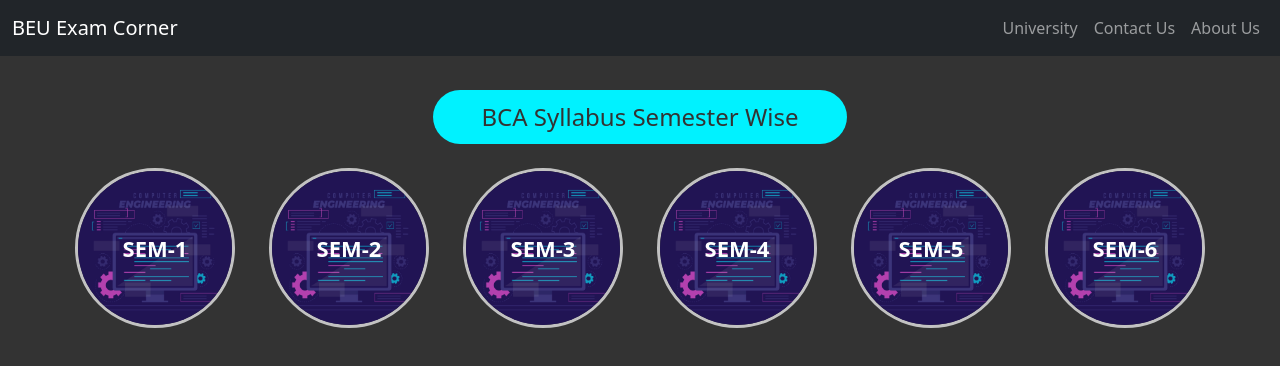
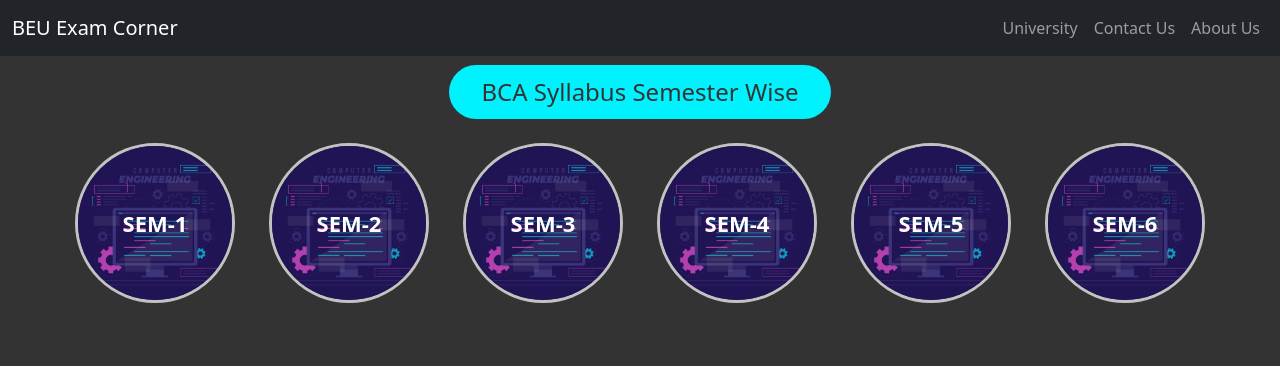
Before and after one commit to ATechAjay/BEU-New-Syllabus, a React (Vite) app: page /bca in a window 1280 px wide. Shown: the top 366 px of the page. Built offline with nearby package versions, Linux system fonts and the light colour scheme.

Commit message:
Fix some bugs related to spaces.

```diff
--- a/src/components/Card/Heading/Heading.module.css
+++ b/src/components/Card/Heading/Heading.module.css
@@ -2,7 +2,7 @@
   background: #00f2ff;
   color: #333;
   width: max-content;
-  padding: 0.8rem 3rem;
+  padding: 0.8rem 2rem;
   font-size: 18px;
   border-radius: 100px;
   cursor: default;
--- /dev/null
+++ b/src/components/pages/About.jsx/About.jsx
@@ -0,0 +1,5 @@
+const About = () => {
+  return <h1>About us page goes here...</h1>;
+};
+
+export default About;
--- a/src/components/pages/Contact/Contact.module.css
+++ b/src/components/pages/Contact/Contact.module.css
@@ -1,5 +1,5 @@
 .container {
-  margin-top: 70px;
+  /* margin-top: 70px; */
 }
 
 .form {
--- a/src/components/pages/Home/Home.module.css
+++ b/src/components/pages/Home/Home.module.css
@@ -1,6 +1,6 @@
 .home-container {
   height: auto;
-  margin-top: 90px;
+  /* margin-top: 90px; */
 }
 
 .home-content-container {
--- a/src/components/pages/_Root/Root.jsx
+++ b/src/components/pages/_Root/Root.jsx
@@ -5,10 +5,10 @@
 const Root = () => {
   return (
     <>
+      <header>
+        <Navbar />
+      </header>
       <main className={style.main}>
-        <header>
-          <Navbar />
-        </header>
         <Outlet />
       </main>
     </>
--- a/src/components/pages/_Root/Root.module.css
+++ b/src/components/pages/_Root/Root.module.css
@@ -1,4 +1,3 @@
 .main {
-  /* height: 100vh; */
-  /* background: red; */
+  margin-top: 65px;
 }
```
